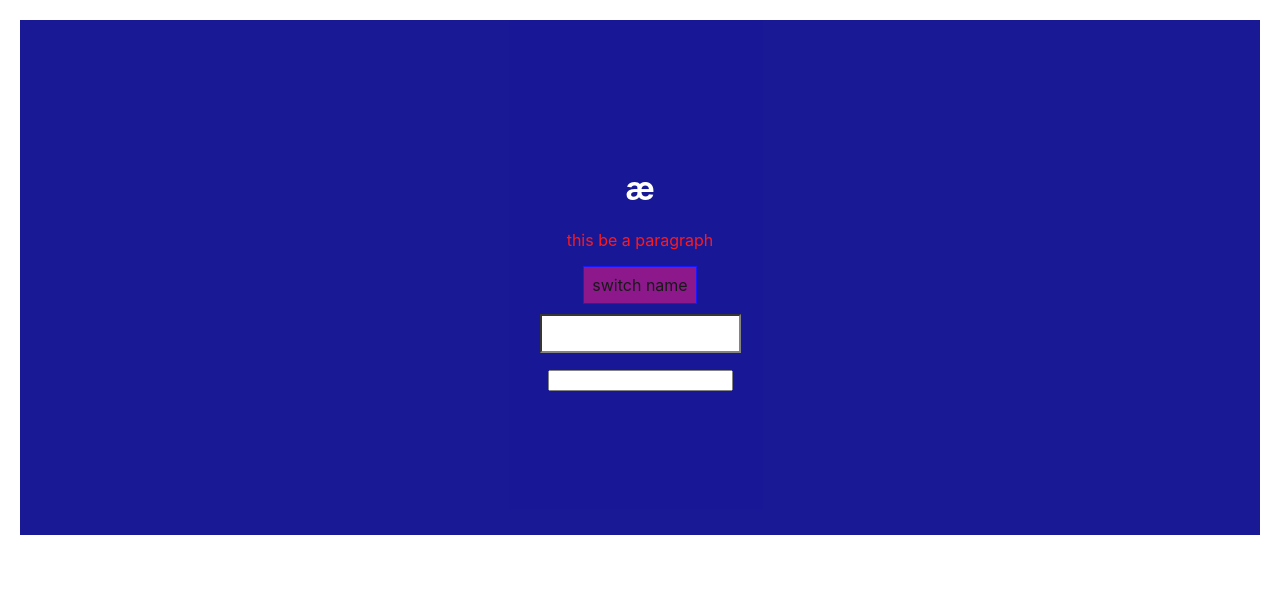
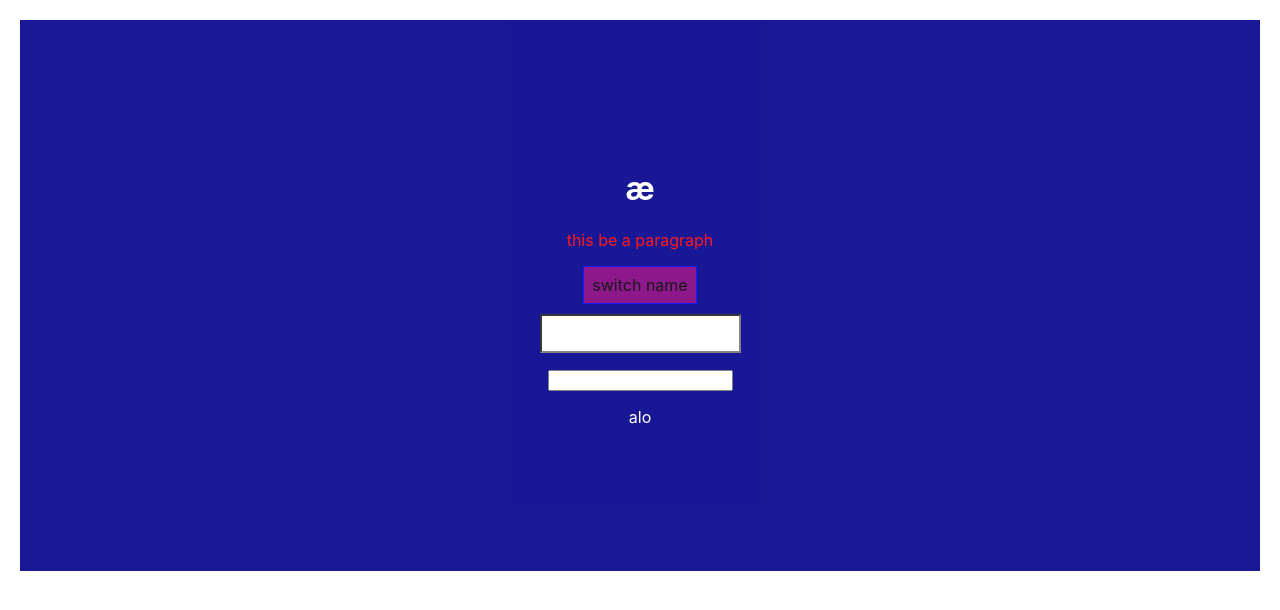
Before and after one commit to simacna/reactHamburger, a React app: page / in a window 1280 px wide. Shown: the top 610 px of the page. Built offline with nearby package versions, Linux system fonts and the light colour scheme.

Commit message:
why wont you update dammit

```diff
--- a/src/App.js
+++ b/src/App.js
@@ -23,7 +23,7 @@ class App extends React.Component {
           filler: ''
         }
       ],
-      personsHW2: '',
+      personsHW2: 'alo',
       otherState: 'some other value',
       showPersons: false //if false, don't want to show person
     }
@@ -120,9 +120,13 @@ lenOutput = (event) => {
   // this.setState.personsHW.filler = inputFieldText;
 }
 lenOutPut2 = (event) => {
+  console.log('this.state;', this.state.persons);
+  console.log('this.state.persons', this.state);
+  console.log('this.state.personsHW2', this.state.personsHW2);
   const inputField = event.target.value;
   const p = this.state.personsHW2;
-  console.log(inputField);
+  //this.state.personsHW2 is not getting updated
+  console.log('p', inputField);
   this.setState({p: inputField});
 
 }
@@ -205,7 +209,7 @@ toggleName = () => {
           <input onChange={this.lenOutput} style={inp}/>
           <p>{this.state.personsHW.map(obj => obj.filler)}</p>
           <input onChange={this.lenOutPut2}></input>
-          <p>{this.lenOutPut2}</p>
+          <p>{this.state.personsHW2}</p>
         {/* <button onClick={this.clickButtonConsoleLog}>alo</button> */}
         {persons}
 
```
